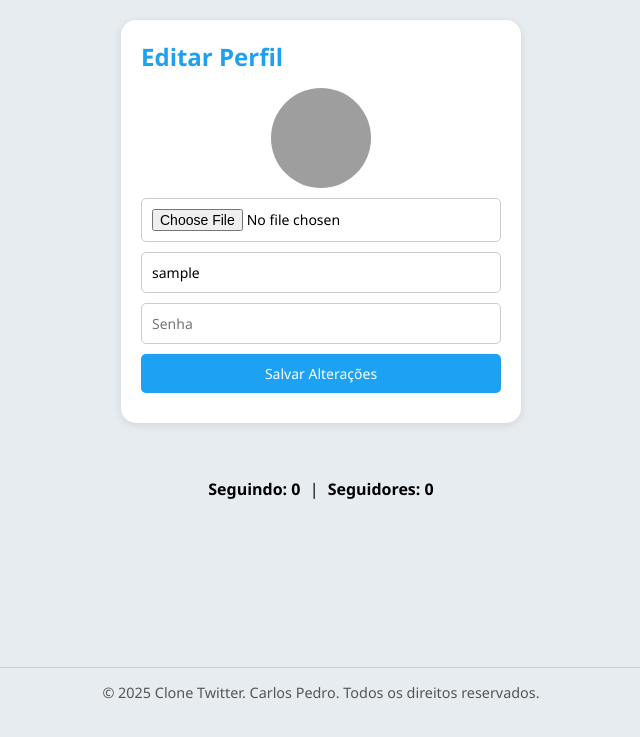
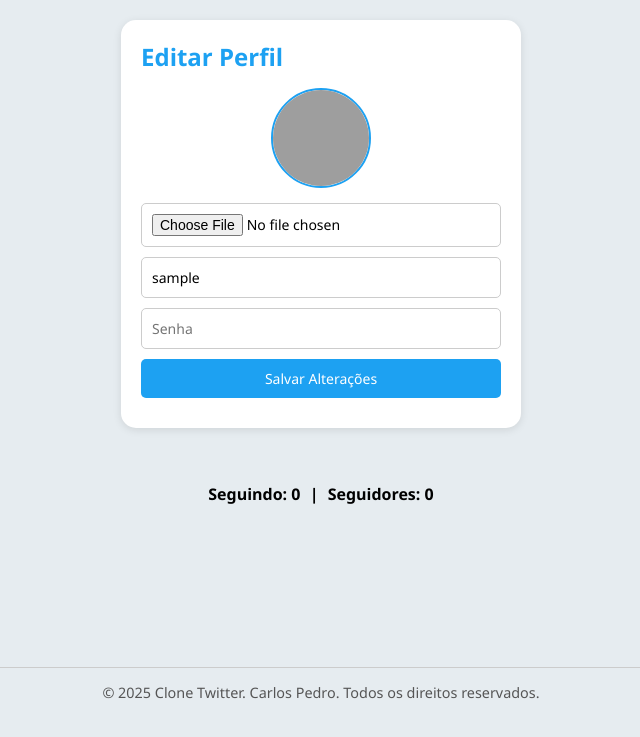
Before and after one commit to CarlosPedro09/Clone-Twitter, a Django app: page /users/profile/ in a window 1280 px wide. Shown: the part 63-800 px from the top of the page, without its empty margins (319-959 px from the left). Run offline with Django 5.2, Linux system fonts and the light colour scheme; the visitor is signed in with stand-in values (Sample User, id 1); data comes from the database, SQL or seed files in the repository; grey boxes are pictures that could not be loaded.

Commit message:
feat: ajustes

```diff
--- a/clone_twitter/urls.py
+++ b/clone_twitter/urls.py
@@ -5,9 +5,9 @@ from django.conf.urls.static import static
 
 urlpatterns = [
     path('admin/', admin.site.urls),
-    path('', include('tweets.urls', namespace='tweets')),  # <-- aqui
+    path('', include('tweets.urls', namespace='tweets')),
     path('users/', include('users.urls')),
 ]
 
-if settings.DEBUG:
-    urlpatterns += static(settings.MEDIA_URL, document_root=settings.MEDIA_ROOT)
+# Serve arquivos de mídia tanto em DEBUG quanto em produção
+urlpatterns += static(settings.MEDIA_URL, document_root=settings.MEDIA_ROOT)
--- a/tweets/templates/tweets/profile.html
+++ b/tweets/templates/tweets/profile.html
@@ -8,7 +8,7 @@
         {% csrf_token %}
 
         <!-- Preview do avatar -->
-        <div style="text-align:center; margin-bottom:10px;">
+        <div class="avatar-container">
             {% if profile_user.avatar %}
                 <img src="{{ profile_user.avatar.url }}" alt="Avatar" class="avatar-preview">
             {% else %}
@@ -28,7 +28,7 @@
 </div>
 
 <!-- Contagem de seguidores e seguindo -->
-<div class="profile-stats" style="text-align:center; margin-top:15px;">
+<div class="profile-stats">
     <span>Seguindo: {{ following_count }}</span> |
     <span>Seguidores: {{ followers_count }}</span>
 </div>
@@ -75,16 +75,23 @@
 </div>
 
 <style>
+.avatar-container {
+    text-align: center;
+    margin-bottom: 10px;
+}
+
 .avatar-preview {
     width: 100px;
     height: 100px;
     border-radius: 50%;
     object-fit: cover;
-    display: block;
-    margin: 0 auto 10px;
+    display: inline-block;
+    border: 2px solid #1da1f2;
 }
 
-.form-container input[type="file"] { margin-bottom: 10px; }
+.form-container input[type="file"] {
+    margin-bottom: 10px;
+}
 
 .form-container input, .form-container button {
     padding: 10px;
@@ -95,7 +102,11 @@
     width: 100%;
 }
 
-.form-container input:focus { border-color: #1da1f2; outline: none; }
+.form-container input:focus {
+    border-color: #1da1f2;
+    outline: none;
+}
+
 .form-container button {
     background-color: #1da1f2;
     color: #fff;
@@ -103,15 +114,52 @@
     cursor: pointer;
     transition: 0.3s;
 }
-.form-container button:hover { background-color: #0d95e8; }
 
-.profile-stats span { font-weight: bold; margin: 0 5px; }
+.form-container button:hover {
+    background-color: #0d95e8;
+}
 
-.tweets { display: flex; flex-direction: column; gap: 15px; margin-top:20px; }
-.tweet { background: #fff; border-radius: 15px; padding: 15px; box-shadow: 0 2px 5px rgba(0,0,0,0.1); }
-.tweet-header { display: flex; align-items: center; gap: 10px; margin-bottom: 10px; }
-.comment { font-size: 0.9em; color: #555; margin-left: 50px; margin-top: 5px; }
-.like-btn { cursor: pointer; background:none; border:none; color:#1da1f2; margin-bottom:5px; }
+.profile-stats {
+    text-align: center;
+    font-weight: bold;
+    margin-top: 15px;
+}
+
+.tweets {
+    display: flex;
+    flex-direction: column;
+    gap: 15px;
+    margin-top: 20px;
+}
+
+.tweet {
+    background: #fff;
+    border-radius: 15px;
+    padding: 15px;
+    box-shadow: 0 2px 5px rgba(0,0,0,0.1);
+}
+
+.tweet-header {
+    display: flex;
+    align-items: center;
+    gap: 10px;
+    margin-bottom: 10px;
+}
+
+.comment {
+    font-size: 0.9em;
+    color: #555;
+    margin-left: 50px;
+    margin-top: 5px;
+}
+
+.like-btn {
+    cursor: pointer;
+    background: none;
+    border: none;
+    color: #1da1f2;
+    margin-bottom: 5px;
+}
 </style>
 
 <script>
```
Also changed, not shown: clone_twitter/settings.py (+38 -4 lines).
